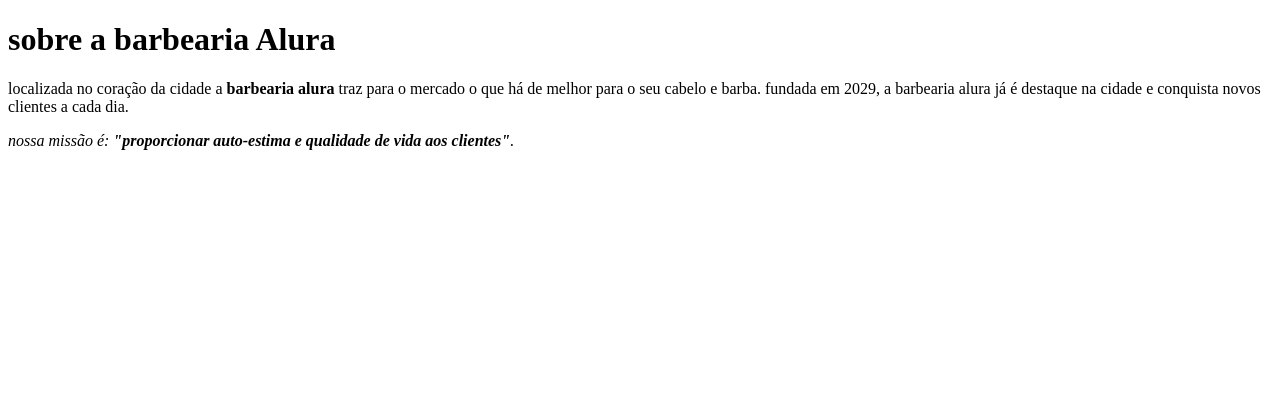
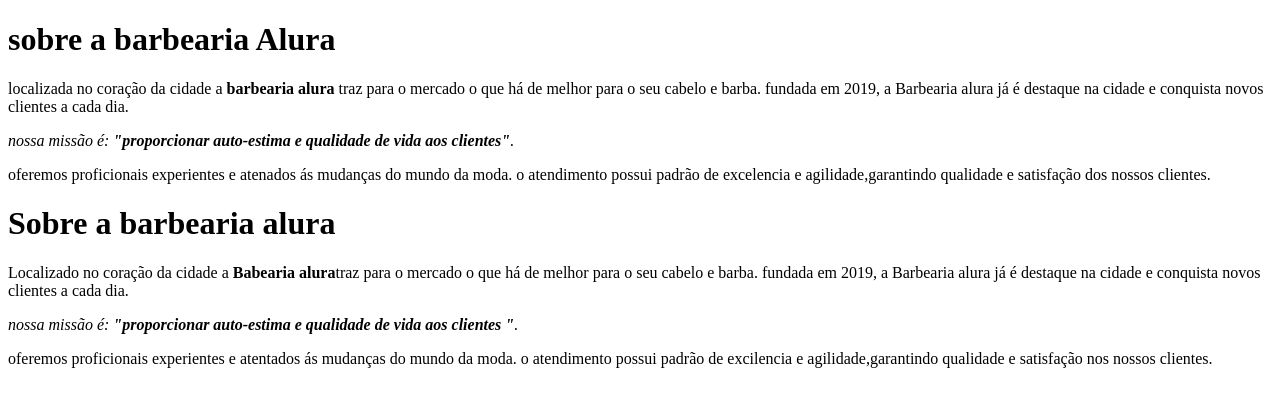
Before and after one commit to kauhh/site, a plain HTML site: page index.html in a window 1280 px wide. Drawn offline with Linux system fonts and the light colour scheme.

Commit message:
Update index.html

```diff
--- a/index.html
+++ b/index.html
@@ -2,5 +2,23 @@
 <html lang= "pt-br">
     <h1>sobre a barbearia Alura</h1>
 <p>localizada no coração da cidade a <strong>barbearia alura</strong> traz para o mercado o que há de melhor para o seu cabelo e barba.
- fundada em 2029, a barbearia alura já é destaque na cidade e conquista novos clientes a cada dia.</p>
+ fundada em 2019, a Barbearia alura já é destaque na cidade e conquista novos clientes a cada dia.</p>
  <p><em>nossa missão é: <strong>"proporcionar auto-estima e qualidade de vida aos clientes"</strong>.</em></p>
+ <p>oferemos proficionais experientes e atenados ás mudanças do mundo da moda.
+  o atendimento possui padrão de excelencia e agilidade,garantindo qualidade e satisfação dos nossos clientes.</p>
+</html>
+
+<!DOCTYPE html>
+<html lang="pt-br">
+    <heard>
+      <meta charset="UTF-8">
+      <title>Barbearia alura</title>
+    </heard>
+    </body>
+     <h1>Sobre a barbearia alura</h1>
+<p>Localizado no coração da cidade a <strong>Babearia alura</strong>traz para o mercado o que há de melhor para o seu cabelo e barba.
+    fundada em 2019, a Barbearia alura já é destaque na cidade e conquista novos clientes a cada dia.</p>
+<p><em>nossa missão é: <strong>"proporcionar auto-estima e qualidade de vida aos clientes "</strong>.</em></p>
+<p>oferemos proficionais experientes e atentados ás mudanças do mundo da moda.
+ o  atendimento possui padrão de excilencia e agilidade,garantindo qualidade e satisfação nos nossos clientes.</p>
+<body>
```
